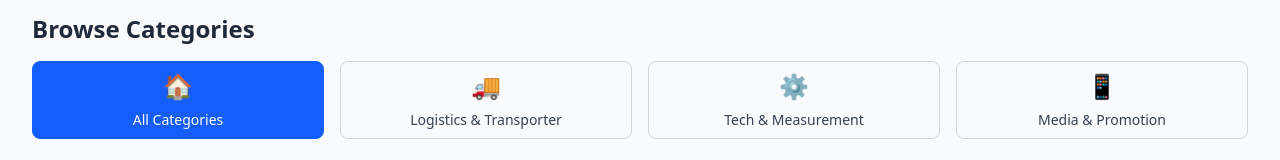
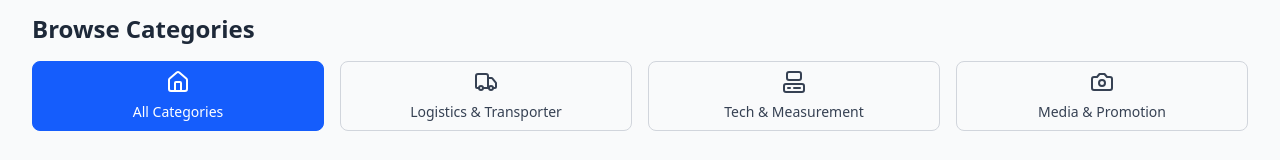
Before and after one commit to raffadness/transmore, a React (Vite) app in the folder frontend/: page / in a window 1280 px wide. Shown: the part 370-530 px from the top of the page. Built offline with nearby package versions, Linux system fonts and the light colour scheme.

Commit message:
style: update icons using Lucide React

```diff
--- a/frontend/src/pages/Home.jsx
+++ b/frontend/src/pages/Home.jsx
@@ -4,12 +4,13 @@ import Footer from "../components/Footer";
 import Product from "../components/Product";
 import Input from "../components/Input";
 import Button from "../components/Button";
+import { House, Truck, Computer, Camera, Search } from "lucide-react";
 
 const CATEGORIES = [
-  { id: "all", name: "All Categories", icon: "🏠" },
-  { id: "logistics", name: "Logistics & Transporter", icon: "🚚" },
-  { id: "tech", name: "Tech & Measurement", icon: "⚙️" },
-  { id: "media", name: "Media & Promotion", icon: "📱" },
+  { id: "all", name: "All Categories", icon: <House /> },
+  { id: "logistics", name: "Logistics & Transporter", icon: <Truck /> },
+  { id: "tech", name: "Tech & Measurement", icon: <Computer /> },
+  { id: "media", name: "Media & Promotion", icon: <Camera /> },
 ];
 
 const FILTERS = [
@@ -35,7 +36,7 @@ function getCatalogData() {
       description: "Fast and reliable delivery across Indonesia",
       price: "50000",
       rating: 4.8,
-      image: "🚚",
+      icon: "Truck",
       location: "Jakarta",
       category: "logistics",
     },
@@ -45,7 +46,7 @@ function getCatalogData() {
       description: "Specialized transport for heavy machinery",
       price: "500000",
       rating: 4.6,
-      image: "📦",
+      icon: "Package",
       location: "Surabaya",
       category: "logistics",
     },
@@ -55,7 +56,7 @@ function getCatalogData() {
       description: "Temperature-controlled transportation",
       price: "150000",
       rating: 4.9,
-      image: "❄️",
+      icon: "Snowflake",
       location: "Bandung",
       category: "logistics",
     },
@@ -66,7 +67,7 @@ function getCatalogData() {
       description: "Precision weighing and measurement",
       price: "2500000",
       rating: 4.7,
-      image: "⚖️",
+      icon: "Scale",
       location: "Jakarta",
       category: "tech",
     },
@@ -76,7 +77,7 @@ function getCatalogData() {
       description: "Real-time vehicle tracking system",
       price: "1200000",
       rating: 4.5,
-      image: "📍",
+      icon: "MapPin",
       location: "Semarang",
       category: "tech",
     },
@@ -86,7 +87,7 @@ function getCatalogData() {
       description: "Smart temperature monitoring",
       price: "800000",
       rating: 4.8,
-      image: "🌡️",
+      icon: "Thermometer",
       location: "Yogyakarta",
       category: "tech",
     },
@@ -97,7 +98,7 @@ function getCatalogData() {
       description: "Complete social media management",
       price: "3000000",
       rating: 4.9,
-      image: "📱",
+      icon: "Smartphone",
       location: "Jakarta",
       category: "media",
     },
@@ -107,7 +108,7 @@ function getCatalogData() {
       description: "Professional video content creation",
       price: "5000000",
       rating: 4.7,
-      image: "🎥",
+      icon: "Video",
       location: "Bandung",
       category: "media",
     },
@@ -117,7 +118,7 @@ function getCatalogData() {
       description: "Comprehensive brand awareness",
       price: "8000000",
       rating: 4.8,
-      image: "🎯",
+      icon: "Target",
       location: "Surabaya",
       category: "media",
     },
@@ -275,7 +276,9 @@ export default function Home() {
           {/* No Results */}
           {filteredItems.length === 0 && (
             <div className="text-center py-12">
-              <div className="text-6xl mb-4">🔍</div>
+              <div className="text-6xl mb-4">
+                <Search size={100} />
+              </div>
               <h3 className="text-xl font-semibold text-gray-800 mb-2">
                 No results found
               </h3>
```
